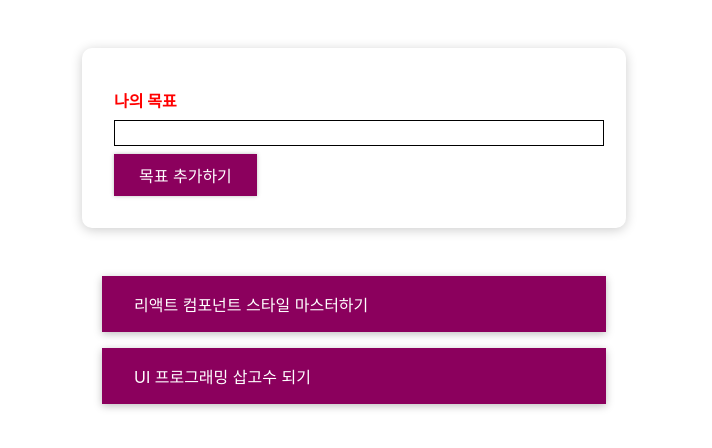
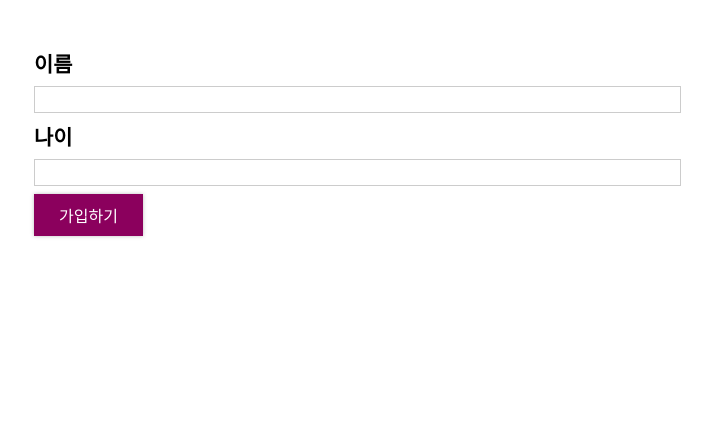
Before and after one commit to si-cpu/react_study2409, a React (Create React App) app: page / in a window 1280 px wide. Shown: the top 448 px of the page, without its empty margins (286-998 px from the left). Built offline with nearby package versions, Linux system fonts and the light colour scheme.

Commit message:
app, appuser, userlist 다 복귀할것

```diff
--- a/src/App.css
+++ b/src/App.css
@@ -1,14 +1,14 @@
-#goals {
-  width: 35rem;
-  max-width: 90%;
-  margin: 3rem auto;
+.btn {
+  display: block;
+  width: 100px;
+  height: 100px;
+  outline: none;
 }
 
-#goal-form {
-  width: 30rem;
-  max-width: 90%;
-  margin: 3rem auto;
-  padding: 2rem;
-  box-shadow: 0 2px 12px rgba(0, 0, 0, 0.2);
-  border-radius: 10px;
+.btn-primary {
+  background: blue;
 }
+
+.btn-danger {
+  background: red;
+}
--- a/src/App.js
+++ b/src/App.js
@@ -1,64 +1,20 @@
 import React, { useState } from 'react';
-import CourseInput from './components/CourseGoal/CourseInput';
-import CourseList from './components/CourseGoal/CourseList';
-import './App.css';
+import AddUsers from './components/Users/AddUsers';
+import UserList from './components/Users/UserList';
 
-const DUMMY_DATA = [
-  {
-    id: 'g1',
-    text: '리액트 컴포넌트 스타일 마스터하기',
-  },
-  {
-    id: 'g2',
-    text: 'UI 프로그래밍 삽고수 되기',
-  },
-];
+const USER_LIST = [];
 
 const App = () => {
-  const [goals, setGoals] = useState(DUMMY_DATA);
-  //input에게 전달할 함수
-  const addGoalHandler = (text) => {
-    const newGoal = {
-      id: Math.random().toString(), // DB테이블의 PK로 처리가 될 것.
-      text,
-    };
-    // 상태 변수 (배열) 변경
-    setGoals((prevGoals) => [...prevGoals, newGoal]);
+  const [userList, setUserList] = useState(USER_LIST);
+
+  const addUserHandler = (newUser) => {
+    setUserList((prev) => [...prev, newUser]);
   };
-
-  // 삭제 이벤트 헨들러를 CourseItem까지 내려보내야 함.
-  // 결국 삭제라는 것은 배열의 상태가 변한다는 거고, 그 상태는 APP.js가 관리하는 중.
-  const deleteGoalHandler = (id) => {
-    const updateGoals = [...goals]; // 상태 배열 그대로 복사해서 가져옴.
-    // for (let i = 0; i < updateGoals.length; i++) {
-    //   if (updateGoals[i].id === id) {
-    //     updateGoals.splice(i, 1);
-    //   break;
-    const index = updateGoals.findIndex((goal) => goal.id === id);
-    updateGoals.splice(index, 1);
-
-    setGoals(updateGoals);
-  };
-
-  // CourseList 조건부 렌더링
-  let listContent = (
-    <p style={{ color: 'red', fontSize: '2em', textAlign: 'center' }}>
-      목표를 등록해 주세요!
-    </p>
-  );
-
-  if (goals.length > 0) {
-    listContent = <CourseList items={goals} onDelete={deleteGoalHandler} />;
-  }
 
   return (
     <div>
-      <section id='goal-form'>
-        <CourseInput onAdd={addGoalHandler} />
-      </section>
-      <section id='goals'>
-        <section id='goals'>{listContent}</section>
-      </section>
+      <AddUsers onAdd={addUserHandler} />
+      <UserList list={userList} />
     </div>
   );
 };
--- a/src/components/UI/Card.js
+++ b/src/components/UI/Card.js
@@ -1,8 +1,15 @@
 import React from 'react';
-
+import styles from './Card.module.css';
+/*
+   서로 다른 두 개의 css 파일에 동일한 이름의 css 클래스가 정의되어 있다면
+   두 스타일의 충돌이 발생할 수 있습니다. (우선순위에 의해 어느 한 스타일이 동작 x)
+   이런 것들을 해결하기 위해 CSS Module을 사용.
+   고유한 클래스명을 통해 css 클래스명이 서로 중첩되는 것을 방지.
+   전역 스타일에 지정하면 편합니다. (전역 스타일의 충돌 및 오염 방지)
+ */
 const Card = ({ children, className }) => {
-  const madeClass = 'card ' + className;
-  return <div className={madeClass}>{children}</div>;
+  // const madeClass = 'card ' + className;
+  return <div className={`${styles.Card} ${className}`}>{children}</div>;
 };
 
 export default Card;
--- /dev/null
+++ b/src/components/Users/AddUsers.js
@@ -0,0 +1,67 @@
+import React, { useState } from 'react';
+import Card from '../UI/Card';
+import ButtonComponent from '../UI/Button';
+import styles from './AddUsers.module.css';
+
+const AddUsers = ({ onAdd }) => {
+  /*
+    이름과 나이를 입력받아서, 가입하기 버튼을 누르면 가입 처리를 해 주세요.
+    가입 처리? -> App.js에 있는 USER_LIST에 객체 형태로 추가.
+    */
+  const [userValue, setUserValue] = useState({
+    userName: '',
+    age: '',
+  });
+
+  const userNameChangeHandler = (e) => {
+    setUserValue((prev) => {
+      return { ...prev, userName: e.target.value };
+    });
+  };
+
+  const ageChangeHandler = (e) => {
+    setUserValue((prev) => {
+      return { ...prev, age: e.target.value };
+    });
+  };
+
+  const userSubmitHandler = (e) => {
+    e.preventDefault();
+    if (userValue.userName.trim() === '' || userValue.age.trim() === '') {
+      return;
+    }
+
+    if (+userValue.age < 0) return;
+
+    onAdd(userValue);
+
+    setUserValue({
+      userName: '',
+      age: '',
+    });
+  };
+
+  return (
+    <Card className={styles.input}>
+      <form onSubmit={userSubmitHandler}>
+        <label htmlFor='username'>이름</label>
+        <input
+          id='username'
+          type='text'
+          onChange={userNameChangeHandler}
+          value={userValue.userName}
+        />
+        <label htmlFor='age'>나이</label>
+        <input
+          id='age'
+          type='number'
+          onChange={ageChangeHandler}
+          value={userValue.age}
+        />
+        <ButtonComponent type='submit'>가입하기</ButtonComponent>
+      </form>
+    </Card>
+  );
+};
+
+export default AddUsers;
--- /dev/null
+++ b/src/components/Users/AddUsers.module.css
@@ -0,0 +1,27 @@
+.input {
+    margin: 2rem auto;
+    padding: 1rem;
+    width: 90%;
+    max-width: 40rem;
+}
+
+.input label {
+    display: block;
+    font-weight: bold;
+    margin-bottom: 0.5rem;
+    font-size: 1.3em;
+}
+
+.input input {
+    font: inherit;
+    display: block;
+    width: 100%;
+    border: 1px solid #ccc;
+    padding: 0.15rem;
+    margin-bottom: 0.5rem;
+}
+
+.input input:focus {
+    outline: none;
+    border-color: #4f005f;
+}
--- /dev/null
+++ b/src/components/Users/UserList.js
@@ -0,0 +1,22 @@
+import React from 'react';
+import Card from '../UI/Card';
+import styles from './UserList.module.css';
+
+const UserList = ({ list }) => {
+  // App.js에 있는 USER_LIST에 있는 회원 정보를 바탕으로
+  // ul 안에 li를 추가해 주세요.
+
+  return (
+    <Card className={styles.users}>
+      <ul>
+        {list.map((user, i) => (
+          <li key={i}>
+            이름: {user.userName}, 나이: {user.age}
+          </li>
+        ))}
+      </ul>
+    </Card>
+  );
+};
+
+export default UserList;
--- /dev/null
+++ b/src/components/Users/UserList.module.css
@@ -0,0 +1,16 @@
+.users {
+    margin: 2rem auto;
+    width: 90%;
+    max-width: 40rem;
+}
+
+.users ul {
+    list-style: none;
+    padding: 1rem;
+}
+
+.users li {
+    border: 1px solid #ccc;
+    margin: 0.5rem 0;
+    padding: 0.5rem;
+}
--- /dev/null
+++ b/src/temp.module.css
@@ -0,0 +1,4 @@
+.btn {
+    border-radius: 40px;
+    color: aqua;
+}
```
Also changed, not shown: src/NoName.js (deleted, +0 -18 lines), src/reportWebVitals.js (deleted, +0 -13 lines), src/setupTests.js (deleted, +0 -5 lines), src/components/UI/Card.module.css (line endings or trailing spaces), 1 other file (tests, documents, lock files or other folders).
